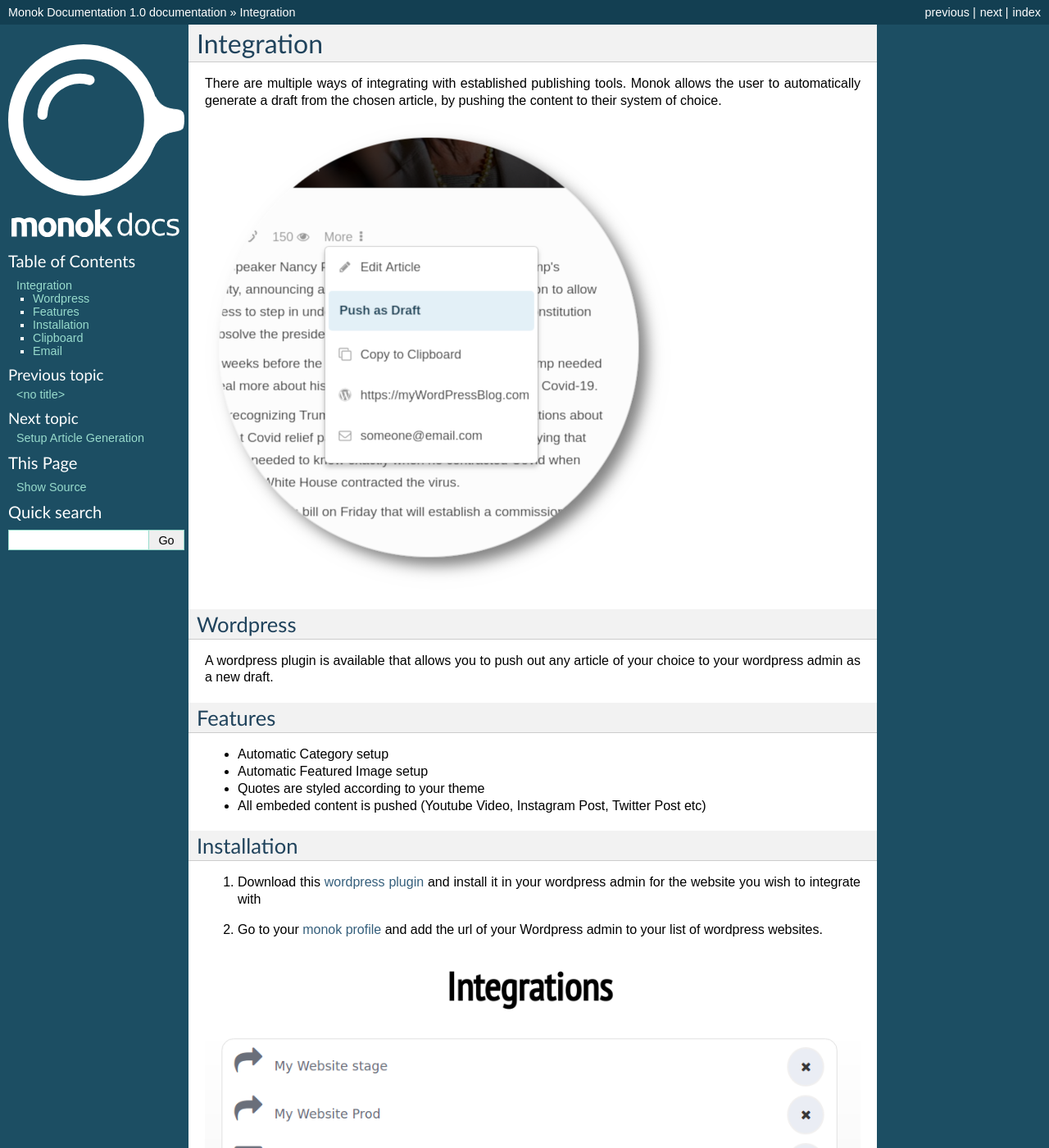
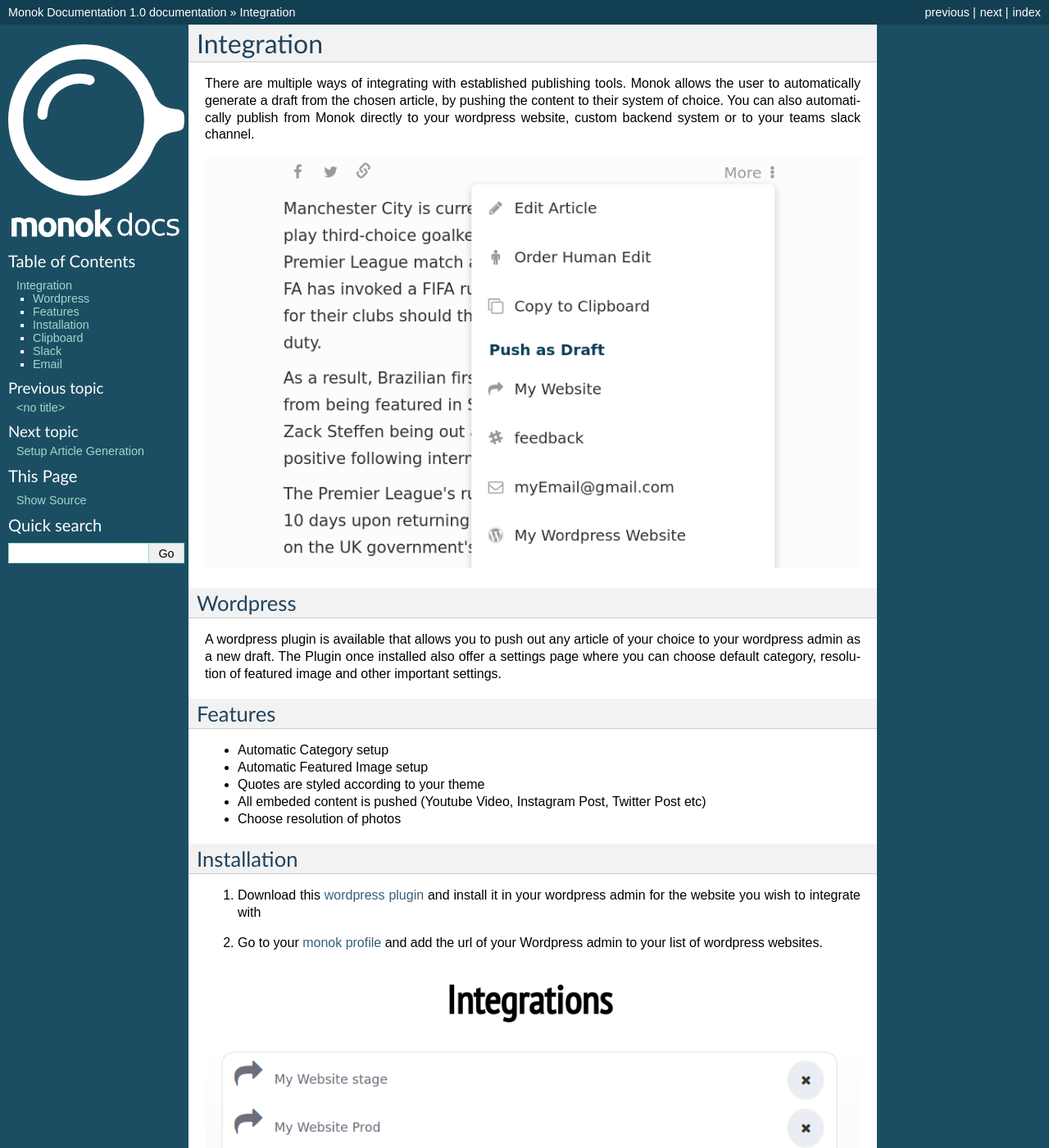
Before and after one commit to monoklabs/monok-docs, a Sphinx documentation site: the page built from docs/integrations.rst, in a window 1280 px wide and 1400 px high. Shown: the whole window at 82% size. Built offline with Sphinx 7.4.7, drawn with Linux system fonts in a browser that asks for light colours; some of the changed text lies outside the part shown.

Commit message:
Update integrations.rst

```diff
--- a/docs/integrations.rst
+++ b/docs/integrations.rst
@@ -4,14 +4,14 @@
 There are multiple ways of integrating with established publishing tools.
 Monok allows the user to automatically generate a draft from
 the chosen article, by pushing the content to their system of
-choice.
+choice. You can also automatically publish from Monok directly to your wordpress website, custom backend system or to your teams slack channel.
 
-.. image:: images/moredropdown.png
+.. image:: images/dropdown.png
 
 Wordpress
 --------
 
-A wordpress plugin is available that allows you to push out any article of your choice to your wordpress admin as a new draft.
+A wordpress plugin is available that allows you to push out any article of your choice to your wordpress admin as a new draft. The Plugin once installed also offer a settings page where you can choose default category, resolution of featured image and other important settings.
 
 Features
 ------------
@@ -20,6 +20,7 @@
 - Automatic Featured Image setup
 - Quotes are styled according to your theme
 - All embeded content is pushed (Youtube Video, Instagram Post, Twitter Post etc)
+- Choose resolution of photos
 
 
 
@@ -46,6 +47,10 @@
 --------
 By clicking "Copy to Clipboard" from the **More** dropdown menu, the article text and it's headline are automatically saved in your clipboard, enabling you to easily paste them into your editor of choice.
 
+Slack
+--------
+If you choose the slack integration you will be asked to sign in to your slack account unless you already are. You will be presented with a list of your channels and asked to select one. Once you've selected a channel it will be added in your integration and avialable from the dropdown menu of any article. You can the push an article out to this channel with the click of a button.
+
 Email
 --------
 You are also given the option of pushing out an article by email to an email address of your choice.
```
